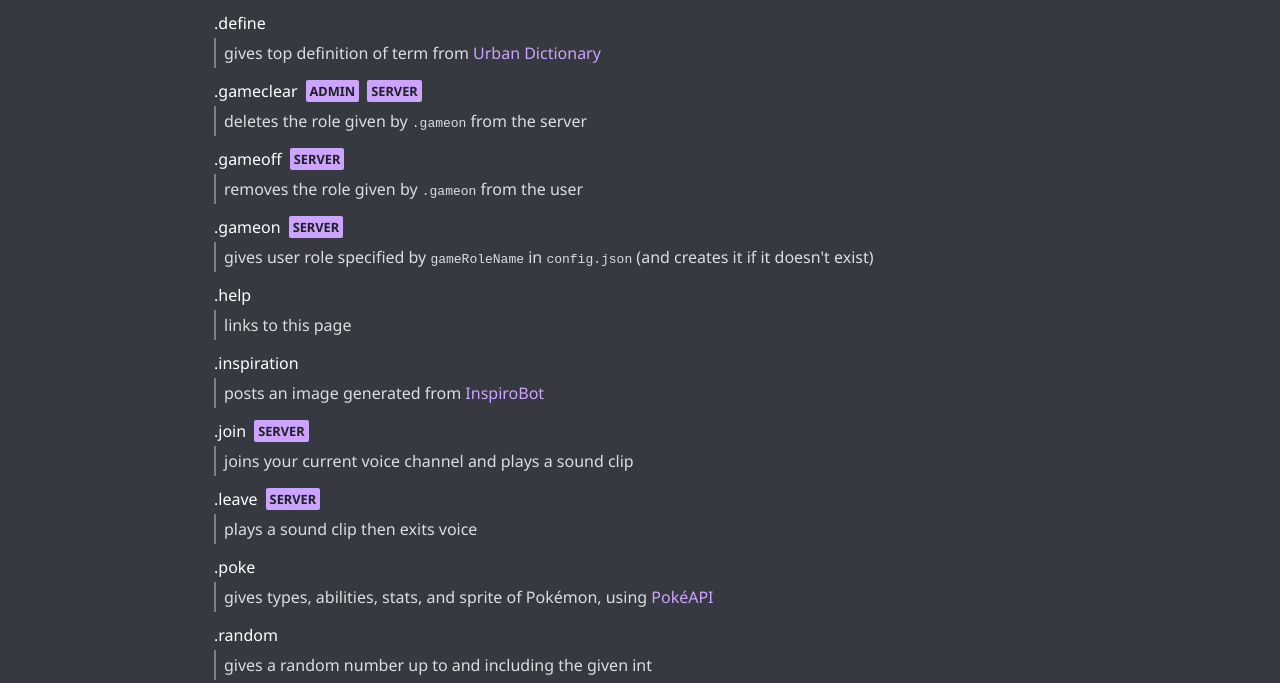
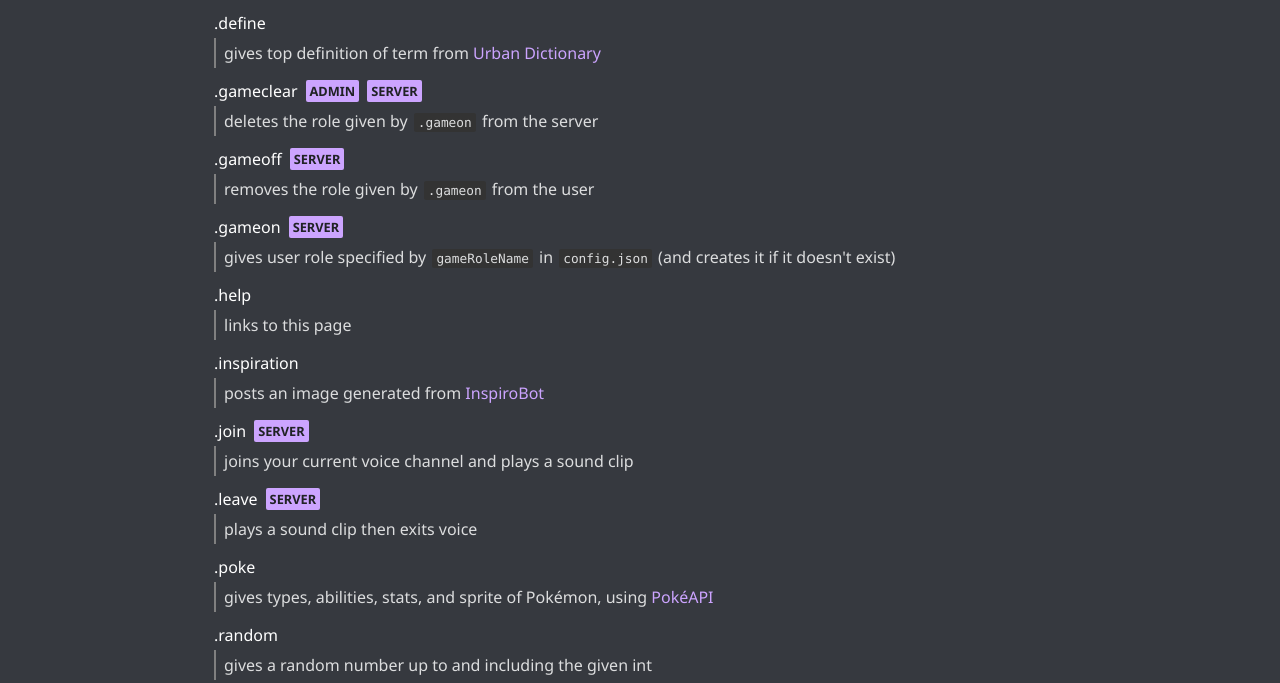
Before and after one commit to mattpilla/Lilith, a website: page site/index.html in a window 1280 px wide. Shown: the part 120-803 px from the top of the page. Drawn offline with nearby package versions, Linux system fonts and the light colour scheme.

Commit message:
style code blocks

```diff
--- a/scripts/site/styles.scss
+++ b/scripts/site/styles.scss
@@ -4,6 +4,7 @@ $bg-color: #36393f;
 $color: #dcddde;
 $bold-color: #fff;
 $banner-bg-color: #202225;
+$code-bg-color: #333;
 
 html,
 body,
@@ -27,6 +28,16 @@ a {
     }
 }
 
+code {
+    font-family: 'Consolas', monospace;
+    font-size: .8rem;
+    background-color: $code-bg-color;
+    padding: 2px 4px;
+    display: inline-flex;
+    border-radius: 2px;
+    margin: 0 2px;
+}
+
 h1, h2, h3, h4, h5, h6 {
     margin: 8px 0;
     font-weight: bold;
@@ -46,7 +57,7 @@ h1, h2, h3, h4, h5, h6 {
     $avatar-border: 3px;
     .avatar {
         position: absolute;
-        top: 0;
+        top: 2px;
         height: $avatar-size;
         width: $avatar-size;
         border: $avatar-border solid $primary;
```
Also changed, not shown: site/styles.css.
